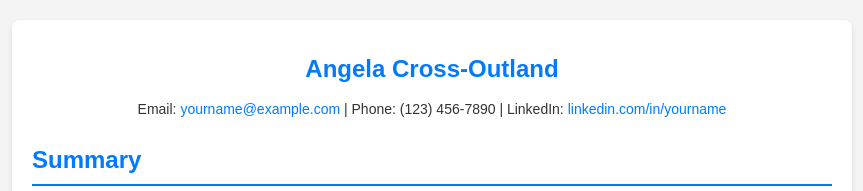
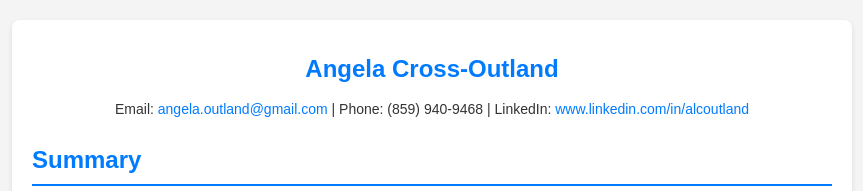
Before and after one commit to MzOutland/MzOutland.github.io, a plain HTML site: page index.html in a window 1280 px wide. Shown: the top 191 px of the page, without its empty margins (208-1071 px from the left). Drawn offline with Linux system fonts and the light colour scheme.

Commit message:
updated contacts

```diff
--- a/index.html
+++ b/index.html
@@ -81,11 +81,12 @@
                 <h1>Angela Cross-Outland</h1>
                 <p class="contact">
                     Email:
-                    <a href="mailto:yourname@example.com"
-                        >yourname@example.com</a
+                    <a href="mailto:angela.outland@gmail.com"
+                        >angela.outland@gmail.com</a
                     >
-                    | Phone: (123) 456-7890 | LinkedIn:
-                    <a href="#">linkedin.com/in/yourname</a>
+                    | Phone: (859) 940-9468 | LinkedIn:
+                    <a href="#">www.linkedin.com/in/alcoutland
+                    </a>
                 </p>
             </section>
             <section class="section">
```
